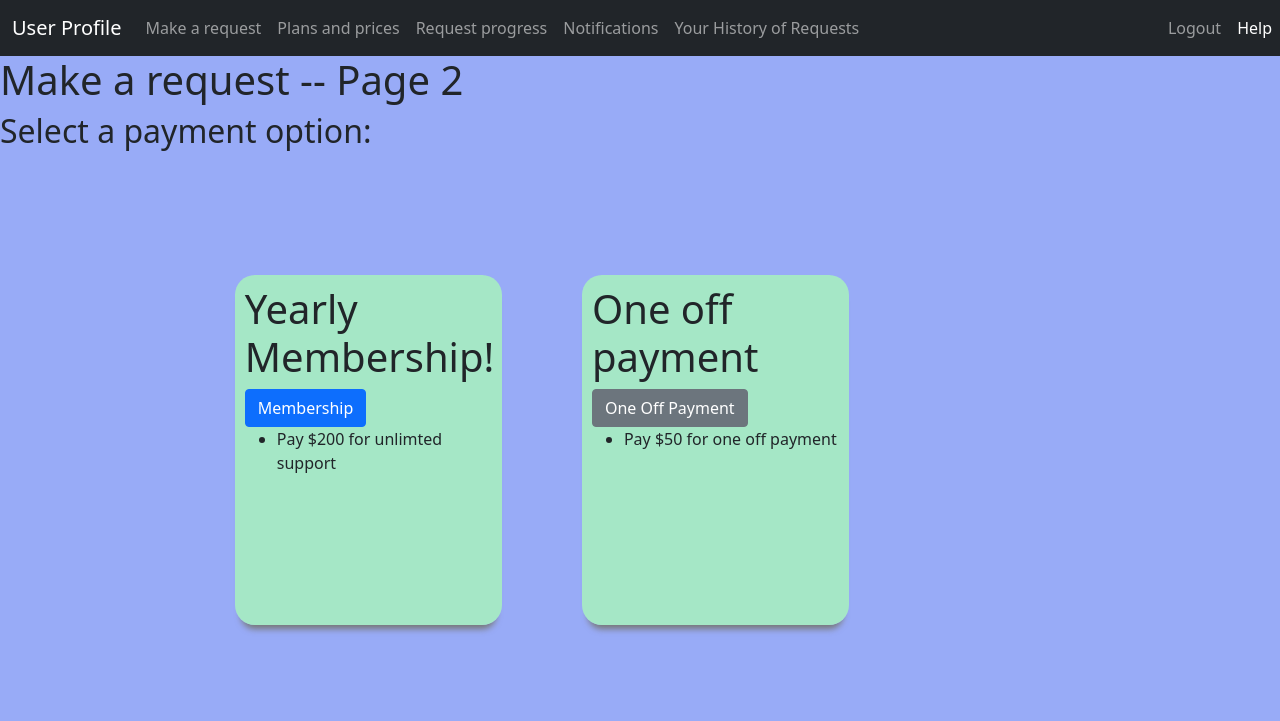
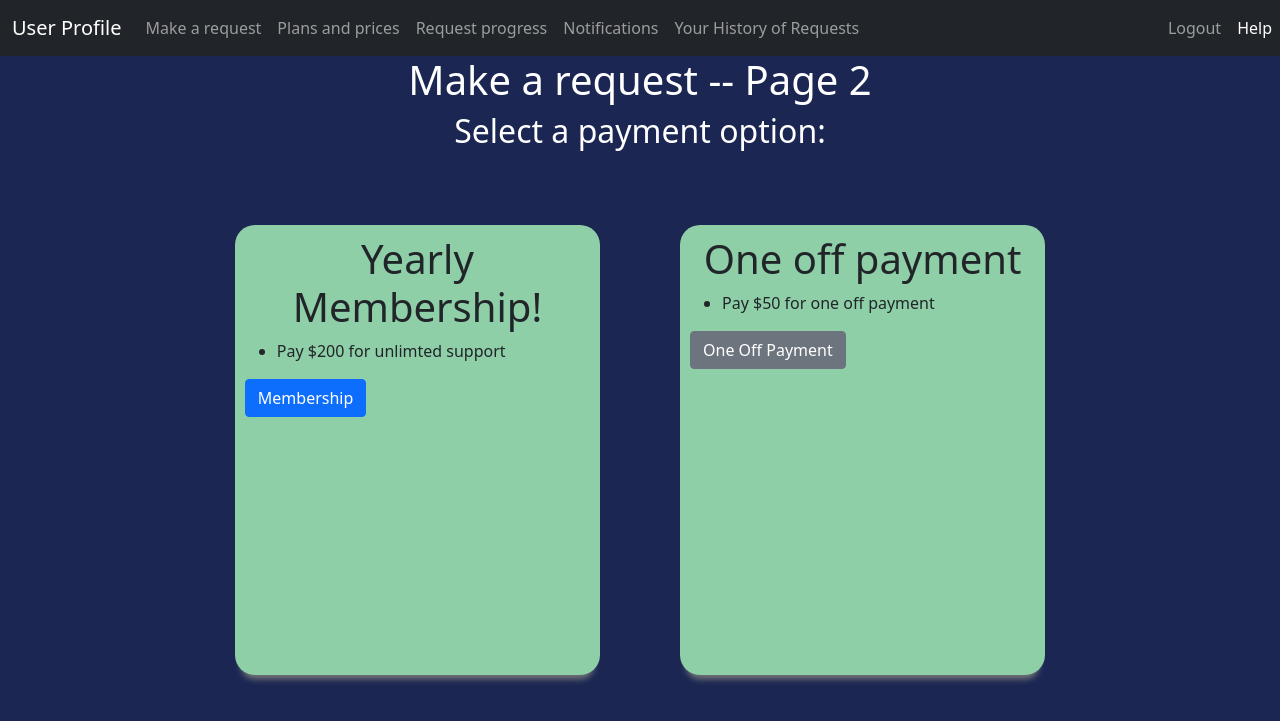
Before and after one commit to Thedysons/Car-No-Work, a Flask app: page /requestHelp2 in a window 1280 px wide. Shown: the top 721 px of the page. Run offline with Flask 2, Linux system fonts and the light colour scheme.

Commit message:
Mostly done

```diff
--- a/codejana_flask/codejana_flask/static/main.css
+++ b/codejana_flask/codejana_flask/static/main.css
@@ -3,14 +3,8 @@
     color:white;
 }
 
-.backgroundCol {
-    background-color: #1b2653;
-    color:white;
-}
 
-.body-color{
-    background-color: #98abf7;
-}
+
 
 .leg{
     text-align: center;
--- a/codejana_flask/codejana_flask/templates/clientProfile.html
+++ b/codejana_flask/codejana_flask/templates/clientProfile.html
@@ -54,7 +54,7 @@
       </ul>
   </nav>
   </head>
-  <body class="body-color">
+  <body style="background-color: #1b2653;">
     {%block contentA%}
     <div class="containerA">
       <div class ="content">
--- a/codejana_flask/codejana_flask/templates/requestHelp.html
+++ b/codejana_flask/codejana_flask/templates/requestHelp.html
@@ -1,6 +1,6 @@
 {% extends 'clientProfile.html' %}
 {%block contentA%}
-<h1>Make a request -- Page 1</h1>
+<h1 style="text-align: center; color: white;">Make a request -- Page 1</h1>
 <!-- <p>enter problem <br>enter location <br> enter plate number <br>enter model<br>etc</p>
 <p><b>Submit</b></p> -->
 <div class ="containerAReq">
--- a/codejana_flask/codejana_flask/templates/requestHelp2.html
+++ b/codejana_flask/codejana_flask/templates/requestHelp2.html
@@ -1,7 +1,31 @@
 {% extends 'clientProfile.html' %}
 {%block contentA%}
-<h1>Make a request -- Page 2</h1>
-<h2>Select a payment option:</h2>
+<style>
+
+.col{
+    justify-content: center;
+    height: 450px;
+    width: 40%;
+    margin:40px;
+    padding: 10px;
+    background-color: #1b2653;
+    background-color: rgba(169, 245, 188, 0.815);
+    border-radius: 20px;
+    box-sizing: border-box;
+    -webkit-box-shadow: 0 10px 6px -6px #777;
+    -moz-box-shadow: 0 10px 6px -6px #777;
+         box-shadow: 0 10px 6px -6px #777;
+}
+
+
+
+h1, h2{
+  text-align: center;
+}
+
+</style>
+<h1 style="text-align: center; color: white;">Make a request -- Page 2</h1>
+<h2 style="text-align: center; color: white;">Select a payment option:</h2>
 <!-- <div class="container w-50">
 <form method="POST" action="">
   {{ form.hidden_tag() }}
@@ -19,19 +43,19 @@
 
 <div class="containerC">
   <div class="row">
-    <div class="colB">
+    <div class="col">
       <h1>Yearly Membership!</h1>
-      <a href="{{url_for('membership')}}" class="btn btn-primary" role="button" data-bs-toggle="button">Membership</a>
       <ul>
         <li>Pay $200 for unlimted support</li>
       </ul>
+      <a href="{{url_for('membership')}}" class="btn btn-primary" role="button" data-bs-toggle="button">Membership</a>
     </div>
-    <div class="colB">
+    <div class="col">
       <h1>One off payment</h1>
-      <a href="{{url_for('one_off_payment')}}" class="btn btn-secondary" role="button" data-bs-toggle="button">One Off Payment</a>
       <ul>
         <li>Pay $50 for one off payment</li>
       </ul>
+      <a href="{{url_for('one_off_payment')}}" class="btn btn-secondary" role="button" data-bs-toggle="button">One Off Payment</a>
     </div>
 
 
```
Also changed, not shown: codejana_flask/codejana_flask/templates/claimProgress.html (+9 -1 lines), codejana_flask/codejana_flask/templates/jobProgress.html (+26 -2 lines), codejana_flask/codejana_flask/database/theDataBase.db.
